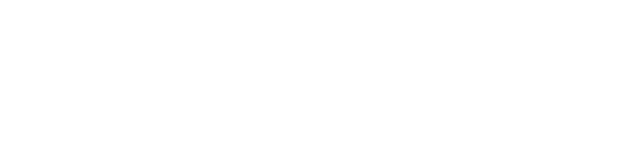
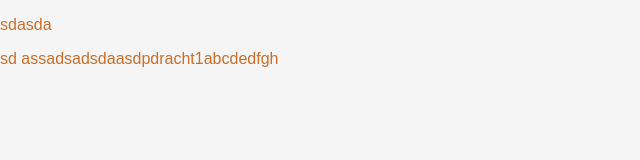
Before and after one commit to informaticascw/h4v4-html-opgaven-template, a plain HTML site: page Hoofdstuk 1/opdracht1.html in a window 1280 px wide. Shown: the whole page, without its empty margins (0-640 px from the left). Drawn offline with Linux system fonts and the light colour scheme.

Commit message:
test microsoft live update

```diff
--- a/Hoofdstuk 1/opdracht1.html
+++ b/Hoofdstuk 1/opdracht1.html
@@ -3,8 +3,9 @@
 <head>
     <meta charset="UTF-8" />
     <title>title</title>
+    <link rel="stylesheet" href="style.css">
 </head>
 <body>
-
+   <p>sdasda</p> sd assadsadsdaasdpdracht1abcdedfgh
 </body>
 </html>
--- /dev/null
+++ b/Hoofdstuk 1/style.css
@@ -0,0 +1,9 @@
+/* Basis CSS voor de template */
+body {
+    font-family: Arial, sans-serif;
+    background-color: #f5f5f5;
+    margin: 0;
+
+    padding: 0;
+    color: rgb(200, 111, 43);
+}
```
Also changed, not shown: .devcontainer/devcontainer.json.
